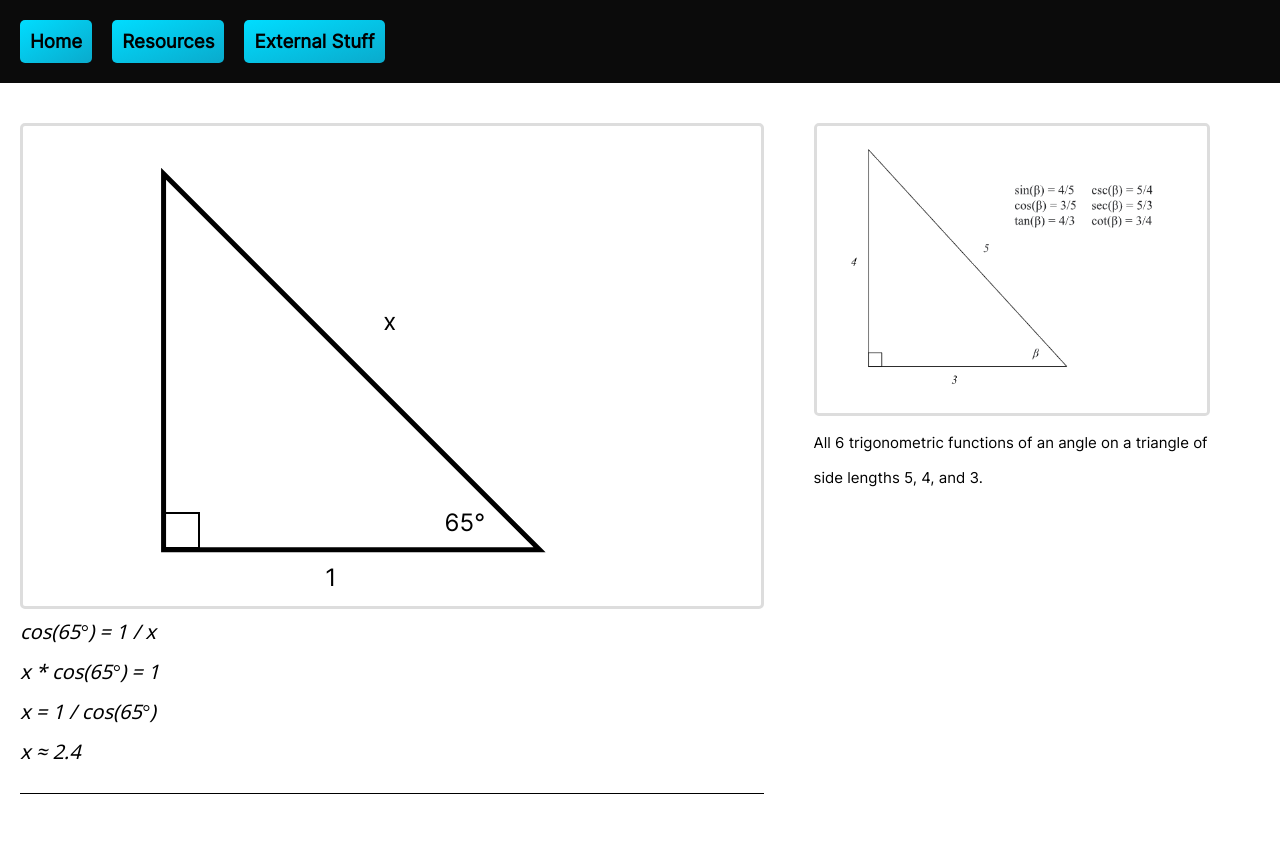
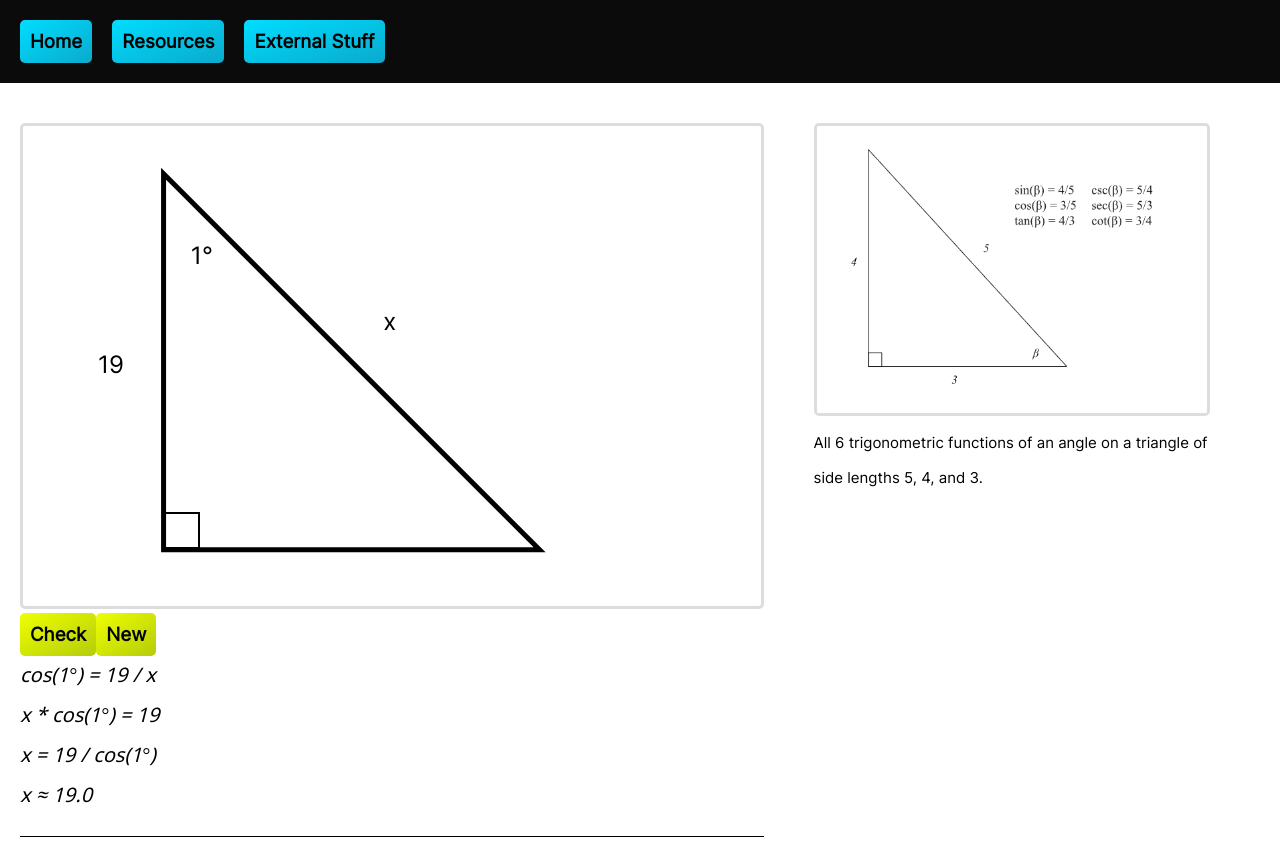
Before and after one commit to PixelatedLagg/MathInfo, a React (Create React App) app: page /interactive/basic-trigonometry in a window 1280 px wide. Before the commit the page ends 814 px from the top, so only its background shows below. Built offline with nearby package versions, Linux system fonts and the light colour scheme.

Commit message:
starting work on interactive buttons

```diff
--- a/src/interactive/BasicTrigonometry.js
+++ b/src/interactive/BasicTrigonometry.js
@@ -141,14 +141,14 @@ export default function App() {
                         <text x="178.826" y="138" fill="#000" stroke="#000" strokeWidth="0" fontFamily="serif" fontSize="24" textAnchor="middle" xmlSpace="preserve">{angle1}</text>
                         <text x="441.832" y="405" fill="#000" stroke="#000" strokeWidth="0" fontFamily="serif" fontSize="24" textAnchor="middle" xmlSpace="preserve">{angle2}</text>
                     </svg>
-                    {/*<div className='interactive'>
+                    <div className='interactive'>
                         <button className='interactive-button yellow vert-space'>
                             <h3>Check</h3>
                         </button>
-                        <button className='interactive-button yellow vert-space'>
-                            <h3>Check</h3>
+                        <button className='interactive-button yellow vert-space' onClick={ generate() }>
+                            <h3>New</h3>
                         </button>
-                    </div>*/}
+                    </div>
                     {solution}
                 </div>
                 <div className='media'>
```
